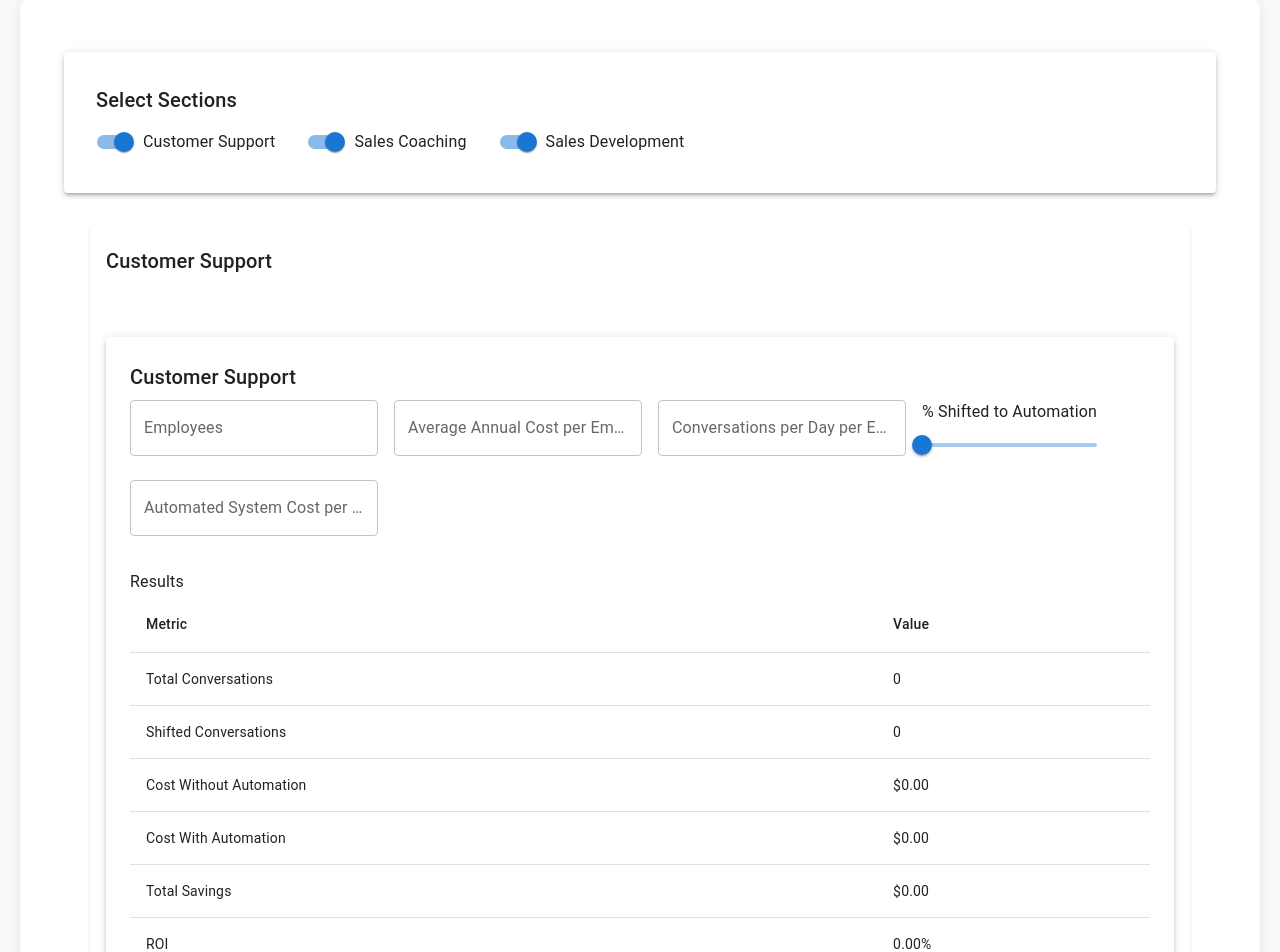
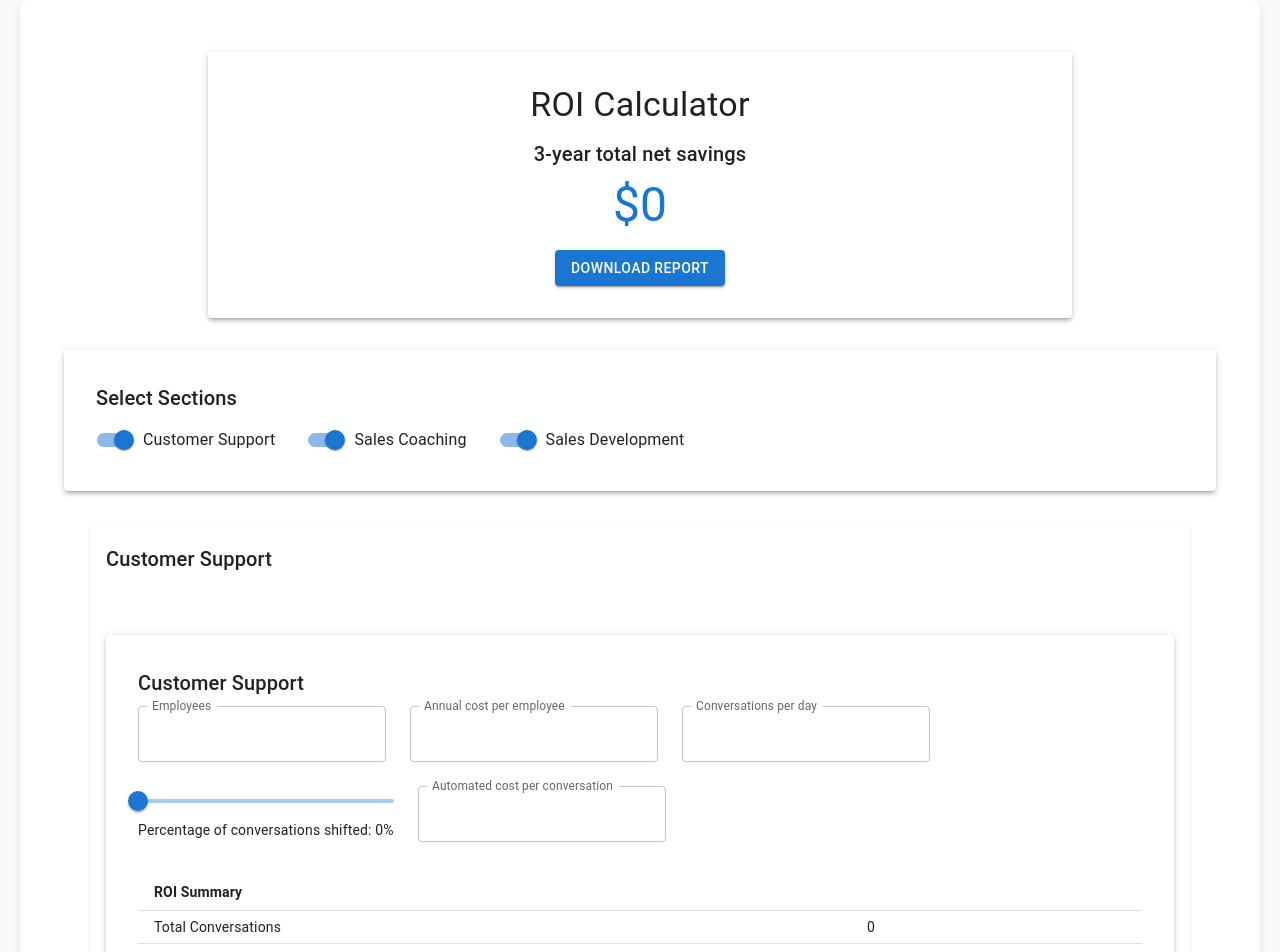
Before and after one commit to avdbp/roi-calculator, a React (Create React App) app: page / in a window 1280 px wide. Shown: the top 952 px of the page. Built offline with nearby package versions, Linux system fonts and the light colour scheme; some icons are missing.

Commit message:
actializacion componentes

```diff
--- /dev/null
+++ b/src/components/Header.js
@@ -0,0 +1,18 @@
+
+import React from "react";
+import { Box, Typography } from "@mui/material";
+
+const Header = () => {
+  return (
+    <Box textAlign="center" mt={6} mb={4}>
+      <Typography variant="h4" gutterBottom>
+        ROI Calculator
+      </Typography>
+      <Typography variant="subtitle1">
+        Estimate your savings through automation in Customer Support, Sales Coaching and Sales Development.
+      </Typography>
+    </Box>
+  );
+};
+
+export default Header;
--- /dev/null
+++ b/src/components/HeroHeader.js
@@ -0,0 +1,33 @@
+
+import React from "react";
+import { Box, Typography, Button, Paper } from "@mui/material";
+
+const HeroHeader = ({ total, onDownload }) => {
+  return (
+    <Paper
+      elevation={3}
+      sx={{
+        p: 4,
+        mb: 4,
+        textAlign: "center",
+        maxWidth: "800px",
+        mx: "auto",
+      }}
+    >
+      <Typography variant="h4" gutterBottom>
+        ROI Calculator
+      </Typography>
+      <Typography variant="h6" gutterBottom>
+        3-year total net savings
+      </Typography>
+      <Typography variant="h3" color="primary" gutterBottom>
+        ${total.toLocaleString()}
+      </Typography>
+      <Button variant="contained" onClick={onDownload}>
+        Download Report
+      </Button>
+    </Paper>
+  );
+};
+
+export default HeroHeader;
--- a/src/components/ROISection.js
+++ b/src/components/ROISection.js
@@ -1,3 +1,4 @@
+
 import React, { useState, useEffect } from "react";
 import {
   Grid,
@@ -67,55 +68,58 @@ const ROISection = ({ title, onTotalChange, defaultValues = {} }) => {
   ]);
 
   return (
-    <Paper elevation={3} sx={{ p: 3, mt: 4 }}>
+    <Paper elevation={3} sx={{ p: { xs: 2, md: 4 }, mt: 4 }}>
       <Typography variant="h6" gutterBottom>
         {title}
       </Typography>
-      <Grid container spacing={2}>
-        <Grid item xs={12} sm={6}>
+      <Grid container spacing={3}>
+        <Grid item xs={12} md={6}>
           <TextField
             fullWidth
             label="Employees"
+            InputLabelProps={{ shrink: true }}
             type="number"
             value={employees}
             onChange={(e) => setEmployees(e.target.value)}
           />
         </Grid>
-        <Grid item xs={12} sm={6}>
+        <Grid item xs={12} md={6}>
           <TextField
             fullWidth
-            label="Average Annual Cost per Employee ($)"
+            label="Annual cost per employee"
+            InputLabelProps={{ shrink: true }}
             type="number"
             value={annualCost}
             onChange={(e) => setAnnualCost(e.target.value)}
           />
         </Grid>
-        <Grid item xs={12} sm={6}>
+        <Grid item xs={12} md={6}>
           <TextField
             fullWidth
-            label="Conversations per Day per Employee"
+            label="Conversations per day"
+            InputLabelProps={{ shrink: true }}
             type="number"
             value={conversations}
             onChange={(e) => setConversations(e.target.value)}
           />
         </Grid>
-        <Grid item xs={12} sm={6}>
-          <Box>
-            <Typography gutterBottom>% Shifted to Automation</Typography>
+        <Grid item xs={12} md={6}>
           <Slider
             value={percentShifted}
-              onChange={(e, val) => setPercentShifted(val)}
+            onChange={(e, newValue) => setPercentShifted(newValue)}
+            valueLabelDisplay="auto"
             min={0}
             max={100}
-              step={1}
-              valueLabelDisplay="auto"
           />
-          </Box>
+          <Typography variant="body2">
+            Percentage of conversations shifted: {percentShifted}%
+          </Typography>
         </Grid>
-        <Grid item xs={12} sm={6}>
+        <Grid item xs={12}>
           <TextField
             fullWidth
-            label="Automated System Cost per Conversation ($)"
+            label="Automated cost per conversation"
+            InputLabelProps={{ shrink: true }}
             type="number"
             value={autoCostPerConversation}
             onChange={(e) => setAutoCostPerConversation(e.target.value)}
@@ -123,13 +127,13 @@ const ROISection = ({ title, onTotalChange, defaultValues = {} }) => {
         </Grid>
       </Grid>
 
-      <Box mt={4}>
-        <Typography variant="subtitle1">Results</Typography>
-        <Table>
+      <Box mt={4} sx={{ overflowX: "auto" }}>
+        <Table size="small">
           <TableHead>
             <TableRow>
-              <TableCell>Metric</TableCell>
-              <TableCell>Value</TableCell>
+              <TableCell colSpan={2}>
+                <strong>ROI Summary</strong>
+              </TableCell>
             </TableRow>
           </TableHead>
           <TableBody>
@@ -142,16 +146,16 @@ const ROISection = ({ title, onTotalChange, defaultValues = {} }) => {
               <TableCell>{shiftedConversations.toLocaleString()}</TableCell>
             </TableRow>
             <TableRow>
-              <TableCell>Cost Without Automation</TableCell>
-              <TableCell>${currentCost.toFixed(2)}</TableCell>
+              <TableCell>Current Cost</TableCell>
+              <TableCell>${currentCost.toLocaleString(undefined, { maximumFractionDigits: 2 })}</TableCell>
             </TableRow>
             <TableRow>
-              <TableCell>Cost With Automation</TableCell>
-              <TableCell>${autoCost.toFixed(2)}</TableCell>
+              <TableCell>Automated Cost</TableCell>
+              <TableCell>${autoCost.toLocaleString(undefined, { maximumFractionDigits: 2 })}</TableCell>
             </TableRow>
             <TableRow>
-              <TableCell>Total Savings</TableCell>
-              <TableCell>${savings.toFixed(2)}</TableCell>
+              <TableCell>Savings</TableCell>
+              <TableCell>${savings.toLocaleString(undefined, { maximumFractionDigits: 2 })}</TableCell>
             </TableRow>
             <TableRow>
               <TableCell>ROI</TableCell>
@@ -161,12 +165,10 @@ const ROISection = ({ title, onTotalChange, defaultValues = {} }) => {
         </Table>
       </Box>
 
-      {savings <= 0 && (
-        <Box mt={2}>
-          <Alert severity="warning">
-            No savings are generated with these values. The automated system cost is higher than the current cost per conversation.
+      {savings < 0 && (
+        <Alert severity="warning" sx={{ mt: 2 }}>
+          ⚠️ No se genera ahorro con estos valores. El costo actual por conversación es menor al automatizado.
         </Alert>
-        </Box>
       )}
     </Paper>
   );
--- a/src/pages/Home.js
+++ b/src/pages/Home.js
@@ -19,8 +19,22 @@ import autoTable from "jspdf-autotable";
 import CustomerSupport from "../components/CustomerSupport";
 import SalesCoaching from "../components/SalesCoaching";
 import SalesDevelopment from "../components/SalesDevelopment";
+import HeroHeader from "../components/HeroHeader";
+import Header from "../components/Header";
+
 
 const Home = () => {
+  const header = (
+    <Box textAlign="center" mt={6} mb={4}>
+      <Typography variant="h4" gutterBottom>
+        ROI Calculator
+      </Typography>
+      <Typography variant="subtitle1">
+        Estima los ahorros que puedes lograr mediante automatización en atención al cliente, ventas y desarrollo comercial.
+      </Typography>
+    </Box>
+  );
+
   const [supportData, setSupportData] = useState(null);
   const [coachingData, setCoachingData] = useState(null);
   const [devData, setDevData] = useState(null);
@@ -61,16 +75,16 @@ const Home = () => {
         head: [["Metric", "Value"]],
         body: [
           ["Employees", data.employees],
-          ["Annual Cost per Employee", `$${data.annualCost.toFixed(2)}`],
+          ["Annual Cost per Employee", `$${data.annualCost.toLocaleString(undefined, { minimumFractionDigits: 2, maximumFractionDigits: 2 })}`],
           ["Conversations per Day", data.conversationsPerDay],
           ["% Shifted to Automation", `${data.percentShifted}%`],
-          ["Automated Cost per Conversation", `$${data.autoCostPerConversation.toFixed(2)}`],
+          ["Automated Cost per Conversation", `$${data.autoCostPerConversation.toLocaleString(undefined, { minimumFractionDigits: 2, maximumFractionDigits: 2 })}`],
           ["Total Conversations", data.totalConversations.toLocaleString()],
           ["Shifted Conversations", data.shiftedConversations.toLocaleString()],
-          ["Cost Without Automation", `$${data.currentCost.toFixed(2)}`],
-          ["Cost With Automation", `$${data.autoCost.toFixed(2)}`],
-          ["Total Savings", `$${data.savings.toFixed(2)}`],
-          ["ROI", `${data.roi.toFixed(2)}%`],
+          ["Cost Without Automation", `$${data.currentCost.toLocaleString(undefined, { minimumFractionDigits: 2, maximumFractionDigits: 2 })}`],
+          ["Cost With Automation", `$${data.autoCost.toLocaleString(undefined, { minimumFractionDigits: 2, maximumFractionDigits: 2 })}`],
+          ["Total Savings", `$${data.savings.toLocaleString(undefined, { minimumFractionDigits: 2, maximumFractionDigits: 2 })}`],
+          ["ROI", `${data.roi.toLocaleString(undefined, { minimumFractionDigits: 2, maximumFractionDigits: 2 })}%`],
         ],
       });
 
@@ -86,15 +100,16 @@ const Home = () => {
     autoTable(doc, {
       startY: 20,
       head: [["Section", "Savings"]],
-      body: sections.map((s) => [s.section, `$${s.savings.toFixed(2)}`]),
+      body: sections.map((s) => [s.section, `$${s.savings.toLocaleString(undefined, { minimumFractionDigits: 2, maximumFractionDigits: 2 })}`]),
     });
 
-    doc.text(`Grand Total Savings: $${grandTotal.toFixed(2)}`, 14, doc.lastAutoTable.finalY + 10);
+    doc.text(`Grand Total Savings: $${grandTotal.toLocaleString(undefined, { minimumFractionDigits: 2, maximumFractionDigits: 2 })}`, 14, doc.lastAutoTable.finalY + 10);
     doc.save("roi_report_detailed.pdf");
   };
 
   return (
     <Container maxWidth={false} sx={{ py: 4 }}>
+      <HeroHeader total={grandTotal} onDownload={handleDownload} />
       <Paper
         elevation={3}
         sx={{
@@ -189,7 +204,7 @@ const Home = () => {
 
         <Box mt={4} textAlign="center">
           <Typography variant="h6">
-            Total Estimated Savings: ${grandTotal.toFixed(2)}
+            Total Estimated Savings: ${grandTotal.toLocaleString(undefined, { minimumFractionDigits: 2, maximumFractionDigits: 2 })}
           </Typography>
           <Button
             variant="contained"
```
Lines whose indentation alone changed are shown as unchanged.
